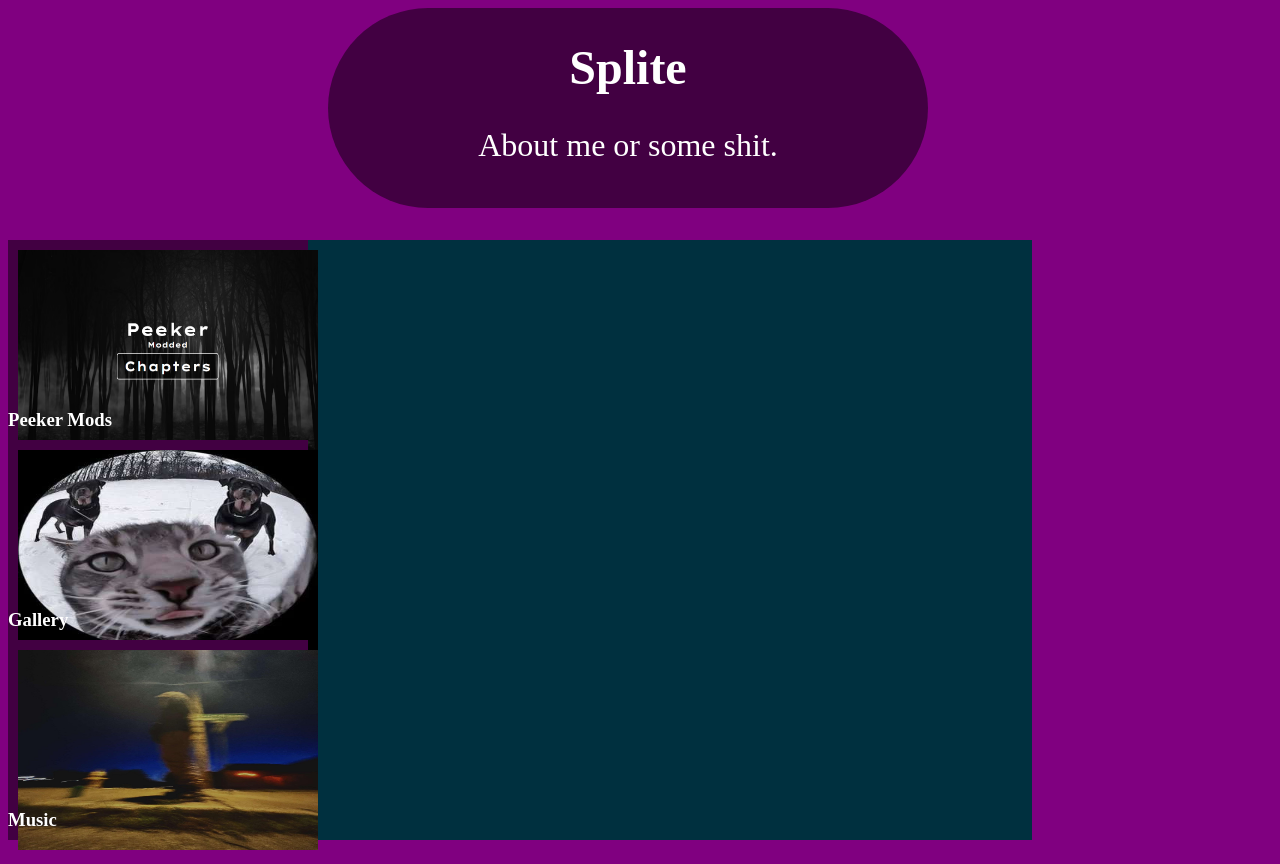
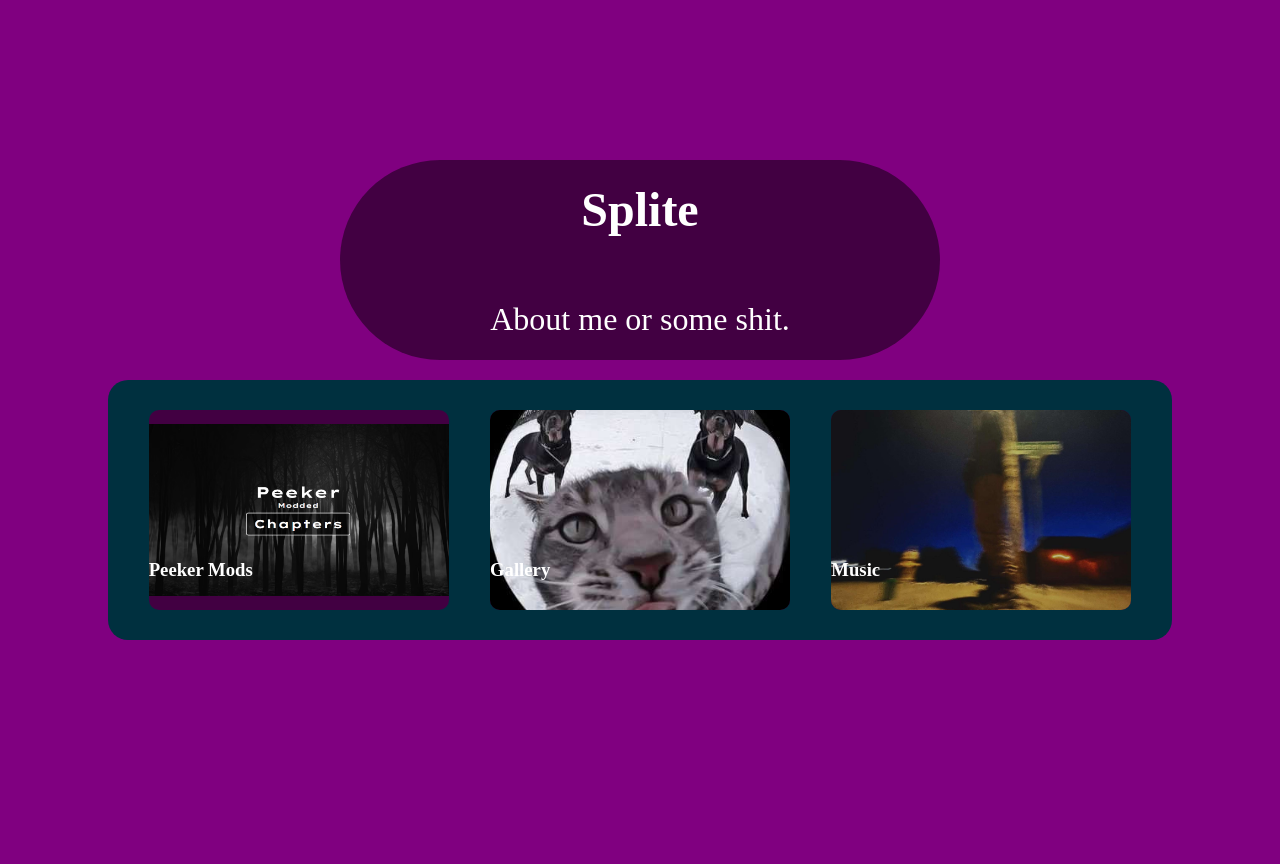
Before and after one commit to Spliteee/Spliteee.github.io, a plain HTML site: page index.html in a window 1280 px wide. After the commit the page ends 800 px from the top, so only its background shows below. Drawn offline with Linux system fonts and the light colour scheme.

Commit message:
Update index.css

```diff
--- a/css/index.css
+++ b/css/index.css
@@ -1,21 +1,28 @@
 body {
     background-color: purple;
+    display: flex;
+    flex-direction: column;
+    align-items: center;
+    justify-content: center;
+    min-height: 100vh;
+    margin: 0;
 }
 
 .about {
     background-color: rgb(66, 0, 66);
-    position: absolute;
-    align-items: center;
     text-align: center;
     width: 600px;
     height: 200px;
     border-radius: 100px;
-    margin-left: 25%;
+    margin-bottom: 20px;
+    display: flex;
+    flex-direction: column;
+    align-items: center;
+    justify-content: center;
 }
 
 .head {
     color: white;
-    position: relative;
     font-size: 48px;
 }
 
@@ -26,34 +33,39 @@ body {
 
 .projects {
     background-color: rgb(0, 48, 63);
-    position: absolute;
-    top: 30%;
     width: 80%;
+    display: flex;
+    justify-content: space-around;
+    flex-wrap: wrap;
+    padding: 20px;
+    border-radius: 20px;
 }
 
-.cell  {
-    position: relative;
+.cell {
     background-color: rgb(66, 0, 66);
-    align-content: center;
     width: 300px;
     height: 200px;
-    z-index: 0;
+    display: flex;
+    flex-direction: column;
+    align-items: center;
+    justify-content: center;
+    margin: 10px;
+    border-radius: 10px;
+    overflow: hidden;
+    position: relative;
 }
 
 .cell img {
-    position: relative;
-    display: inline;
-    align-self: center;
-    width: 300px;
-    height: 200px;
-    margin: 10px;
+    width: 100%;
+    height: 100%;
+    object-fit: cover;
     z-index: 1;
 }
 
 .cell h3 {
     color: white;
     position: absolute;
-    top: 150px;
+    bottom: 10px;
     text-align: center;
     z-index: 2;
 }
```
